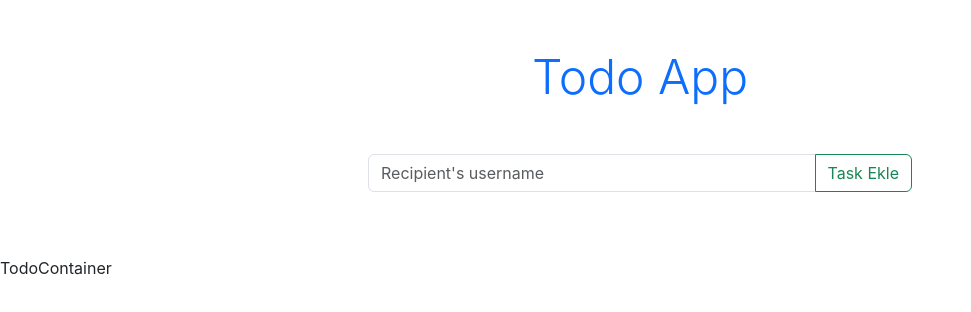
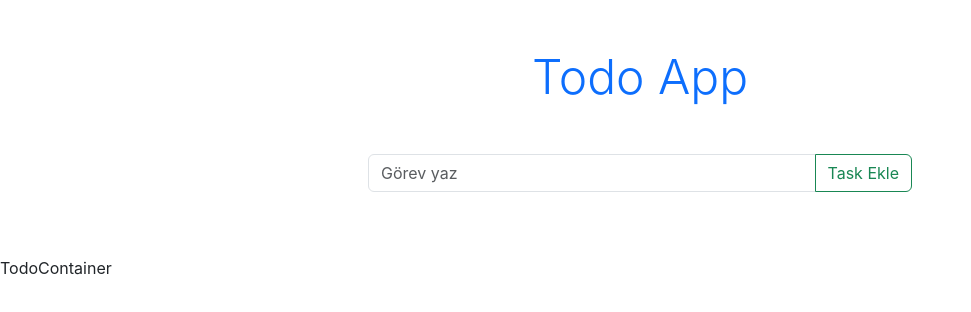
Before and after one commit to muslumhanerol/ToDo_App_With_ContextAPI, a React (Create React App) app in the folder todo_app_contextapi/: page / in a window 1280 px wide. Shown: the top 312 px of the page, without its empty margins (0-971 px from the left). Built offline with nearby package versions, Linux system fonts and the light colour scheme.

Commit message:
Update TodoAddForm.js

```diff
--- a/todo_app_contextapi/src/Components/TodoAddForm.js
+++ b/todo_app_contextapi/src/Components/TodoAddForm.js
@@ -6,7 +6,7 @@ const TodoAddForm = () => {
         <div className='container w-50 p-5'>
             <h1 className='display-5 text-center mb-5 text-primary'>Todo App</h1>
             <div className="input-group mb-3">
-                <input type="text" className="form-control" placeholder="Recipient's username" aria-label="Recipient's username" aria-describedby="button-addon2" />
+                <input type="text" className="form-control" placeholder="Görev yaz" aria-label="Recipient's username" aria-describedby="button-addon2" />
                 <button className="btn btn-outline-success" type="button" id="button-addon2">Task Ekle</button>
             </div>
         </div>
```
